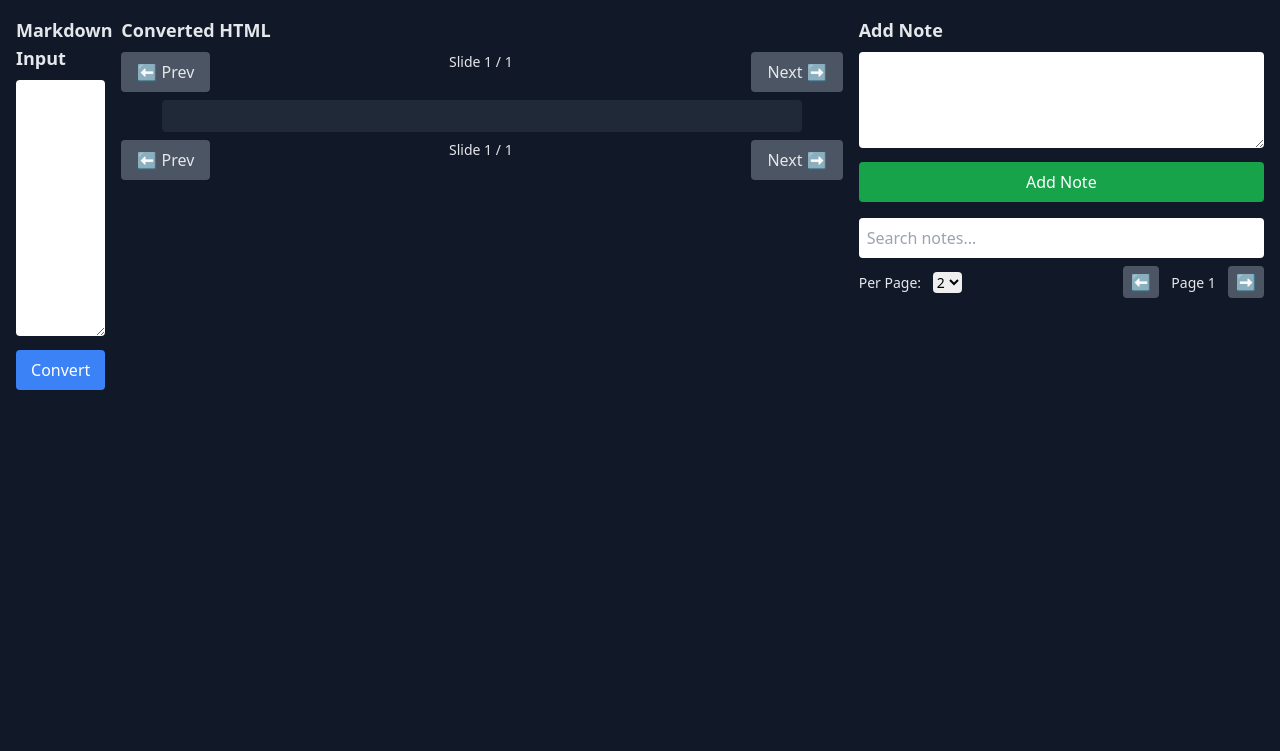
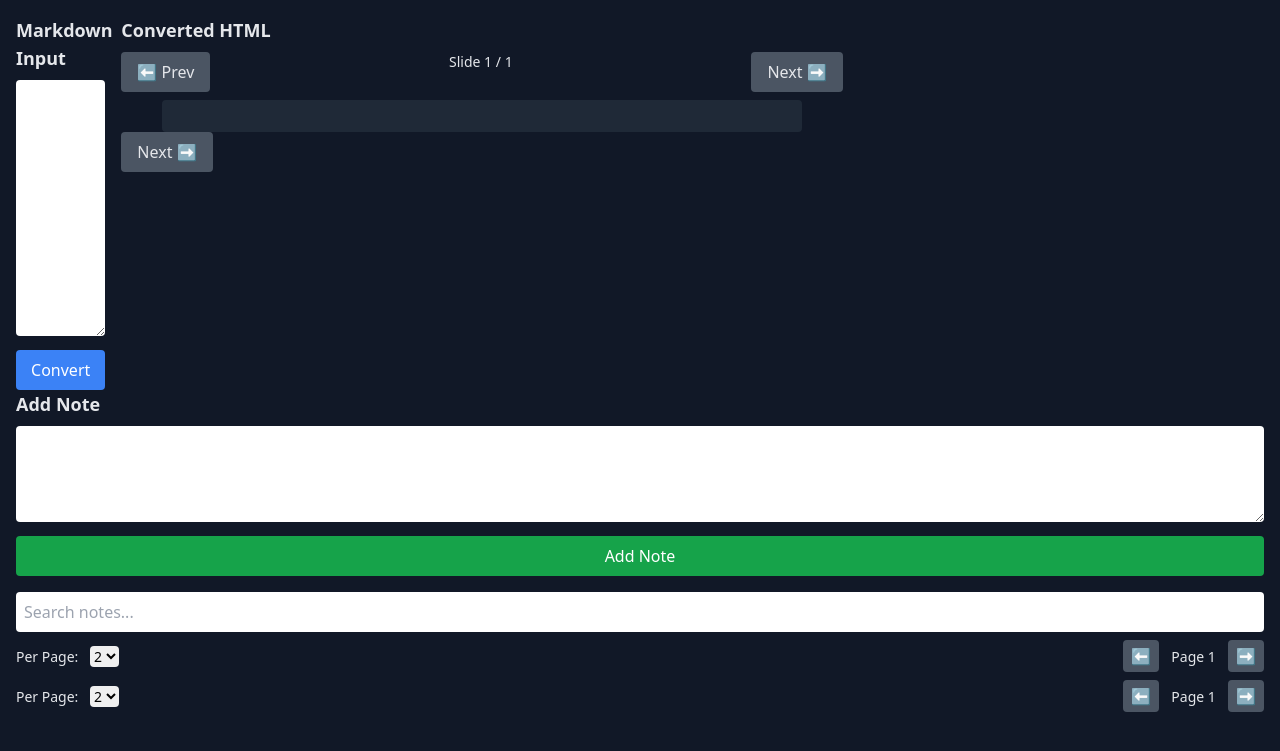
Before and after one commit to gauravsharrma/flask-notes-app, a Flask app: page / in a window 1280 px wide. Shown: the top 751 px of the page. Run offline with Flask 3, Linux system fonts and the light colour scheme; data that the repository does not hold is empty; some libraries are stand-ins or nearby versions.

Commit message:
Update index.html

```diff
--- a/templates/index.html
+++ b/templates/index.html
@@ -3,7 +3,7 @@
 <head>
   <meta charset="UTF-8">
   <meta name="viewport" content="width=device-width, initial-scale=1.0">
-  <title>Markdown Notes App888</title>
+  <title>Markdown Notes App</title>
   <script src="https://cdn.tailwindcss.com"></script>
   <style>
     .post-it {
@@ -35,9 +35,7 @@
         <button id="nextSlideBtn" onclick="nextSlide()" class="bg-gray-600 hover:bg-gray-500 px-4 py-2 rounded">Next ➡</button>
       </div>
       <div id="markdownOutput" class="prose dark:prose-invert max-w-none bg-gray-800 p-4 rounded wrap-text mx-auto" style="max-width: 70ch;"></div>
-      <div class="flex justify-between mt-2">
-        <button id="prevSlideBtn" onclick="prevSlide()" class="bg-gray-600 hover:bg-gray-500 px-4 py-2 rounded">⬅ Prev</button>
-        <div class="text-sm">Slide <span id="slideNum">1</span> / <span id="slideTotal">1</span></div>
+
         <button id="nextSlideBtn" onclick="nextSlide()" class="bg-gray-600 hover:bg-gray-500 px-4 py-2 rounded">Next ➡</button>
       </div>
     </div>
@@ -49,6 +47,21 @@
       <button onclick="addNote()" class="w-full bg-green-600 hover:bg-green-700 text-white py-2 rounded mb-4">Add Note</button>
 
       <input type="text" id="searchInput" placeholder="Search notes..." class="w-full p-2 text-black rounded mb-2" oninput="searchNotes()">
+
+      <div class="flex justify-between items-center mb-2" style="position: relative; z-index: 1;">
+        <label class="text-sm">Per Page:
+          <select id="notesPerPage" onchange="updateNotesPerPage()" class="ml-2 text-black rounded">
+            <option value="2">2</option>
+            <option value="4">4</option>
+            <option value="6">6</option>
+          </select>
+        </label>
+        <div class="space-x-2">
+          <button id="prevNotesBtn" onclick="prevNotesPage()" class="bg-gray-600 hover:bg-gray-500 px-2 py-1 rounded">⬅</button>
+          <div class="text-sm inline-block">Page <span id="notesPage">1</span></div>
+          <button id="nextNotesBtn" onclick="nextNotesPage()" class="bg-gray-600 hover:bg-gray-500 px-2 py-1 rounded">➡</button>
+        </div>
+      </div>
 
       <div id="notesContainer" class="space-y-2"></div>
 
```
